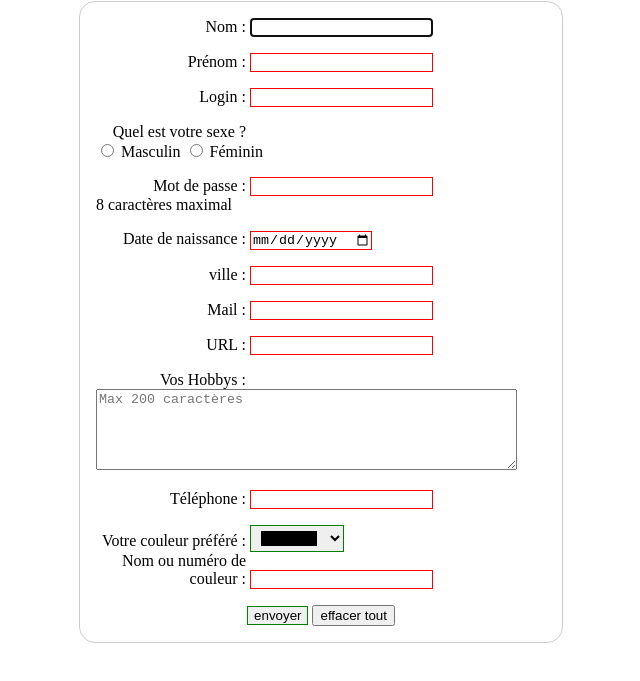
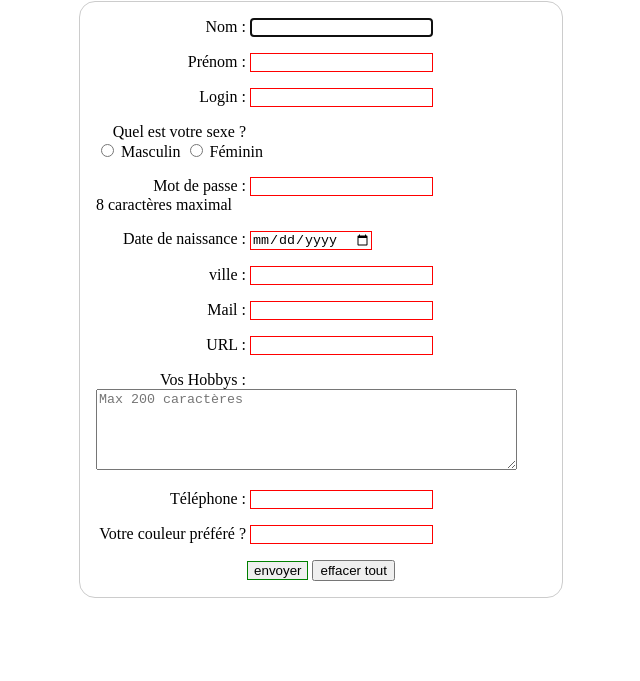
Before and after one commit to raphael1979/formulaire, a plain HTML site: page index.html in a window 1280 px wide. Shown: the part 79-760 px from the top of the page, without its empty margins (319-959 px from the left). Drawn offline with nearby package versions, Linux system fonts and the light colour scheme.

Commit message:
supression liste couleur

```diff
--- a/index.html
+++ b/index.html
@@ -55,9 +55,7 @@
 			<input type="tel" name="tel" required>
 		</div>
 		<div>
-			<label for="couleur">Votre couleur préféré : </label>
-			<input type="color" name="couleur" list="li"><br>
-			<label for="color">Nom ou numéro de couleur : </label>
+			<label for="color">Votre couleur préféré ? </label>
 			<input type="text" name="couleur" required>
 		</div>
 		<div class="button">
```
